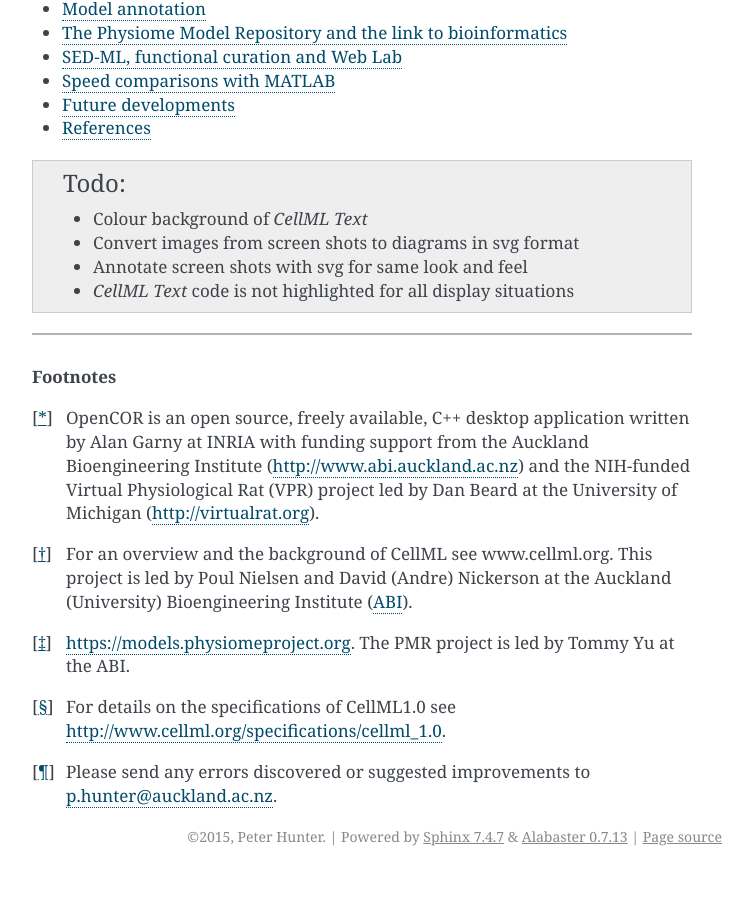
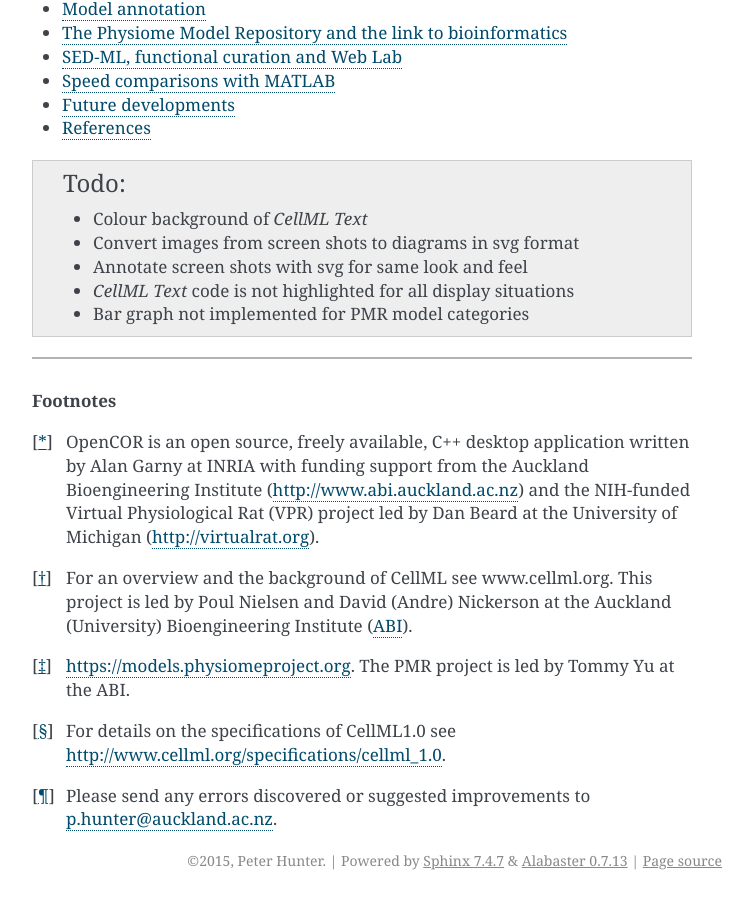
Before and after one commit to ABI-Tutorials/CellML-OpenCOR-PMR, a Sphinx documentation site: the page built from source/index.rst, in a window 1280 px wide and 900 px high, scrolled down 1471 px. Shown: the whole window, without its empty margins (388-1141 px from the left). Built offline with Sphinx 7.4.7, drawn with Linux system fonts in a browser that asks for light colours; cross-references to code outside the pages are shown as plain code; before the commit the page ends 2347 px from its top, so only the background shows below that.

Commit message:
Add todo on bar graphs.

```diff
--- a/source/index.rst
+++ b/source/index.rst
@@ -74,6 +74,7 @@
    * Convert images from screen shots to diagrams in svg format
    * Annotate screen shots with svg for same look and feel
    * *CellML Text* code is not highlighted for all display situations
+   * Bar graph not implemented for PMR model categories
 
 ---------------------------
 
```
